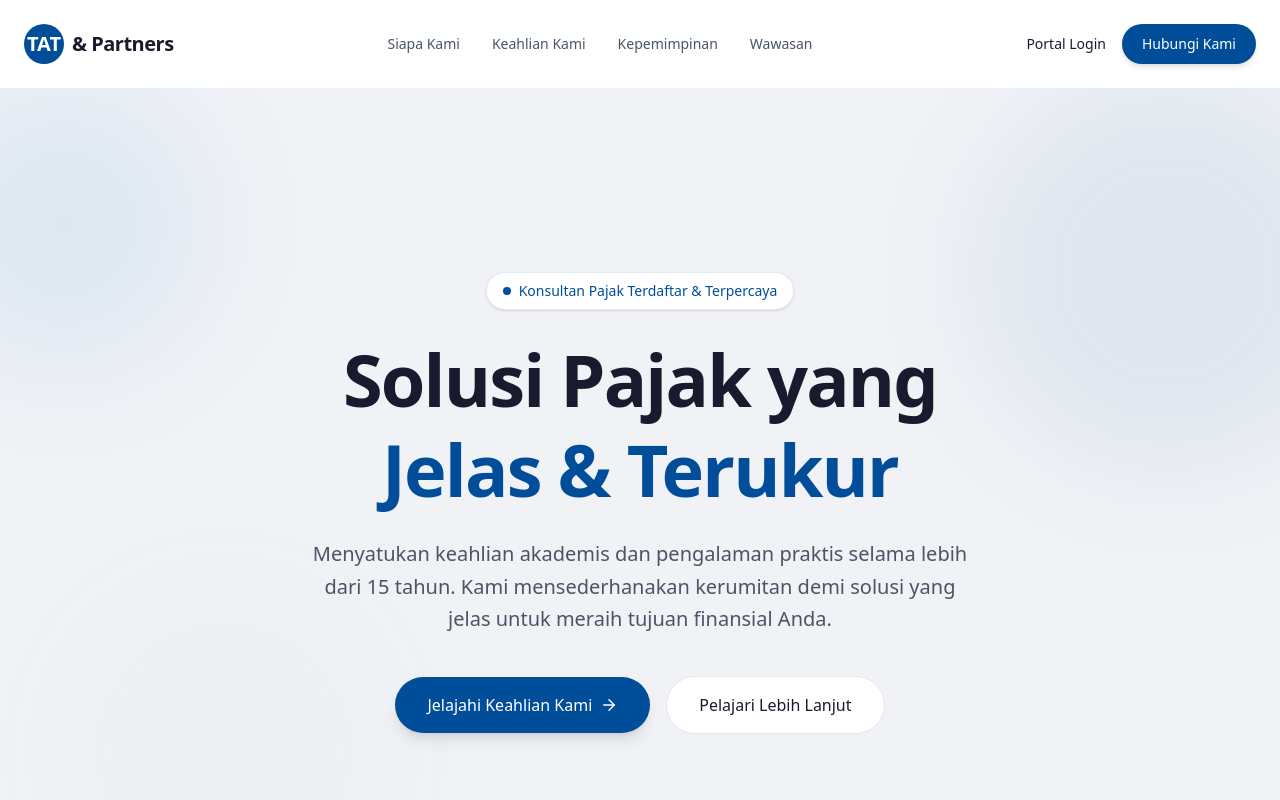
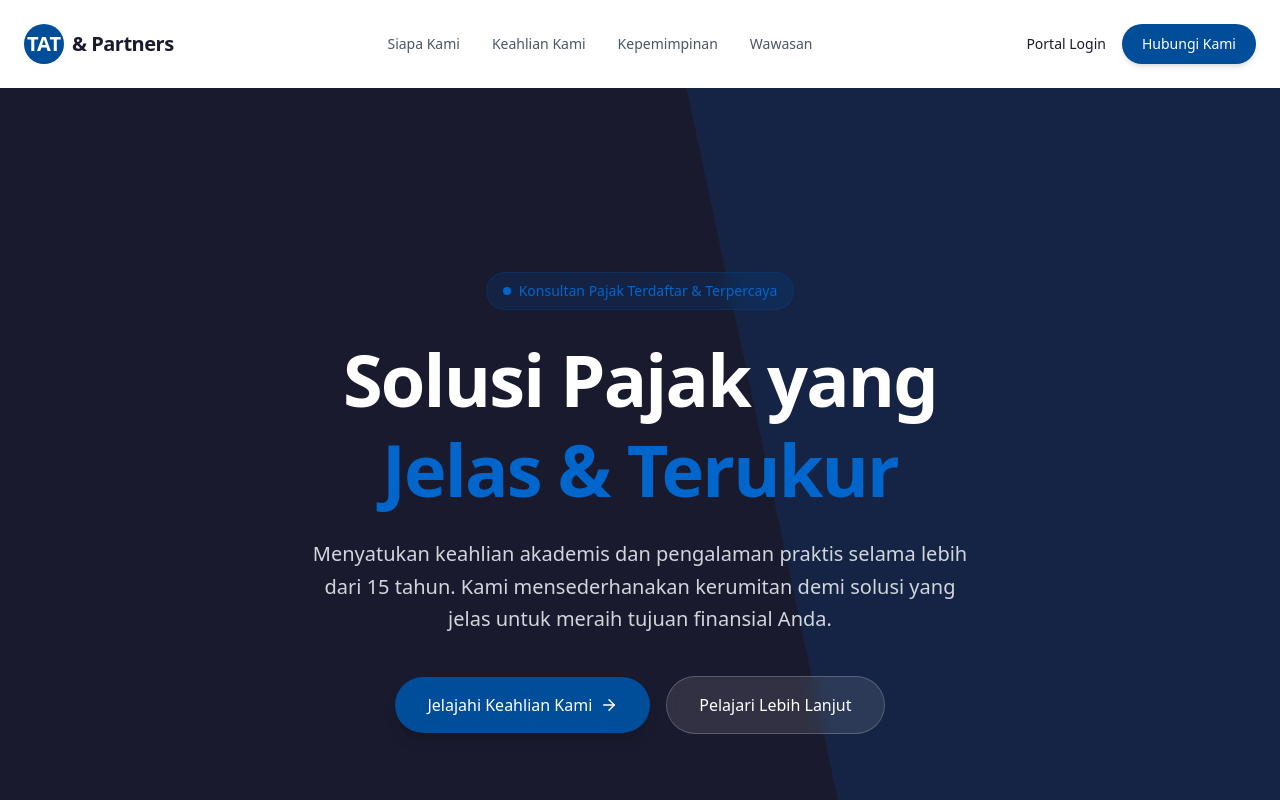
Before and after one commit to agas007/tat-webpage, a Next.js app: page / in a window 1280 px wide. Shown: the top 800 px of the page. Built offline with nearby package versions, Linux system fonts and the light colour scheme.

Commit message:
feat: Redesign Hero section with a dark theme, new background graphic, and updated text/button styles.

```diff
--- a/src/components/Hero.tsx
+++ b/src/components/Hero.tsx
@@ -3,29 +3,26 @@ import { ArrowRight, FileText, TrendingUp } from "lucide-react";
 
 export default function Hero() {
   return (
-    <section className="relative pt-32 pb-20 lg:pt-48 lg:pb-32 overflow-hidden bg-brand-silver">
-      <div className="absolute inset-0 z-0 opacity-10">
-        <div className="absolute top-0 -right-20 w-96 h-96 bg-brand-blue rounded-full mix-blend-multiply filter blur-3xl opacity-70 animate-blob"></div>
-        <div className="absolute top-0 -left-20 w-72 h-72 bg-brand-blue-light rounded-full mix-blend-multiply filter blur-3xl opacity-70 animate-blob animation-delay-2000"></div>
-        <div className="absolute -bottom-8 left-20 w-72 h-72 bg-gray-400 rounded-full mix-blend-multiply filter blur-3xl opacity-50 animate-blob animation-delay-4000"></div>
-      </div>
+    <section className="relative pt-32 pb-20 lg:pt-48 lg:pb-32 overflow-hidden bg-brand-dark text-white">
+      {/* Background Graphic */}
+      <div className="absolute top-0 right-0 w-3/4 md:w-1/2 h-full bg-brand-blue/20 transform skew-x-12 translate-x-32 hidden md:block"></div>
 
       <div className="container mx-auto px-4 md:px-6 relative z-10">
         <div className="max-w-4xl mx-auto text-center">
-          <div className="inline-flex items-center gap-2 px-4 py-2 rounded-full bg-white text-brand-blue text-sm font-medium mb-6 shadow-sm border border-brand-blue/10">
+          <div className="inline-flex items-center gap-2 px-4 py-2 rounded-full bg-brand-blue/20 text-brand-blue-light text-sm font-medium mb-6 border border-brand-blue/30 backdrop-blur-sm">
             <span className="relative flex h-2 w-2">
-              <span className="animate-ping absolute inline-flex h-full w-full rounded-full bg-brand-blue opacity-75"></span>
-              <span className="relative inline-flex rounded-full h-2 w-2 bg-brand-blue"></span>
+              <span className="animate-ping absolute inline-flex h-full w-full rounded-full bg-brand-blue-light opacity-75"></span>
+              <span className="relative inline-flex rounded-full h-2 w-2 bg-brand-blue-light"></span>
             </span>
             Konsultan Pajak Terdaftar & Terpercaya
           </div>
 
-          <h1 className="text-4xl md:text-6xl lg:text-7xl font-bold tracking-tight text-brand-dark mb-6 leading-tight">
+          <h1 className="text-4xl md:text-6xl lg:text-7xl font-bold tracking-tight text-white mb-6 leading-tight">
             Solusi Pajak yang <br className="hidden md:block" />
-            <span className="text-brand-blue">Jelas & Terukur</span>
+            <span className="text-brand-blue-light">Jelas & Terukur</span>
           </h1>
 
-          <p className="text-lg md:text-xl text-gray-600 mb-10 max-w-2xl mx-auto leading-relaxed">
+          <p className="text-lg md:text-xl text-gray-300 mb-10 max-w-2xl mx-auto leading-relaxed relative z-10">
             Menyatukan keahlian akademis dan pengalaman praktis selama lebih dari 15 tahun. Kami mensederhanakan kerumitan demi solusi yang jelas untuk meraih tujuan finansial Anda.
           </p>
 
@@ -39,7 +36,7 @@ export default function Hero() {
             </Link>
             <Link
               href="#tentang"
-              className="w-full sm:w-auto px-8 py-4 rounded-full bg-white text-brand-dark font-medium border border-gray-200 hover:border-gray-300 hover:bg-gray-50 transition-all flex items-center justify-center gap-2"
+              className="w-full sm:w-auto px-8 py-4 rounded-full bg-white/10 text-white font-medium border border-white/20 hover:bg-white/20 transition-all flex items-center justify-center gap-2 backdrop-blur-sm"
             >
               Pelajari Lebih Lanjut
             </Link>
```
